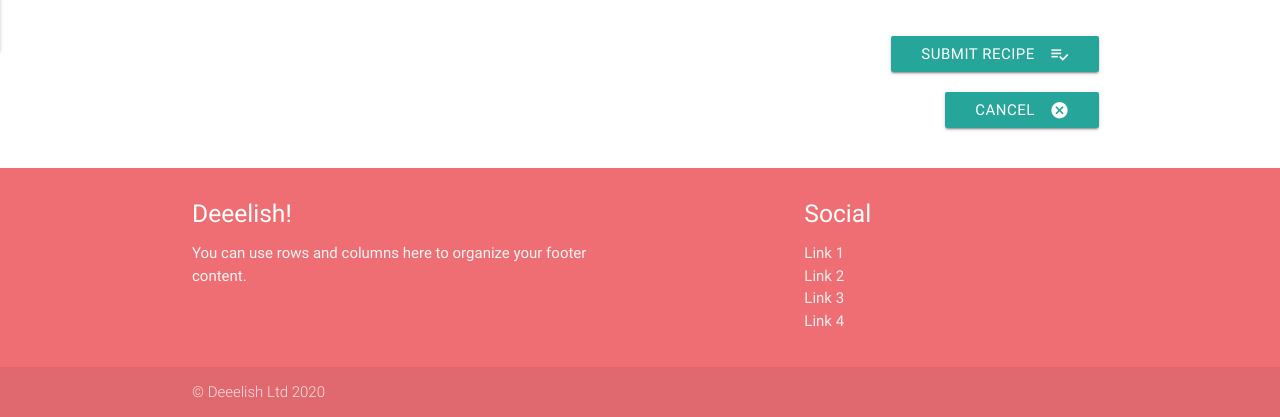
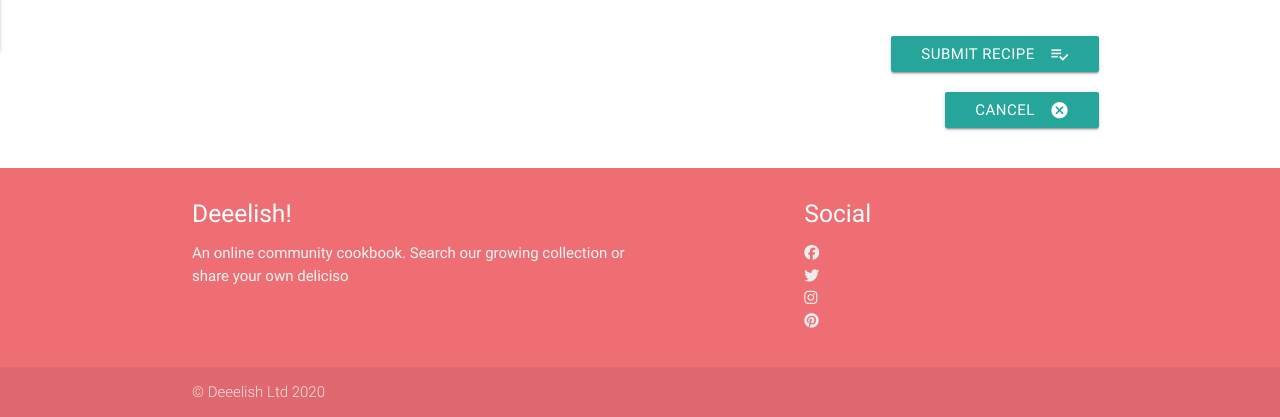
Before and after one commit to Carly07/Deeelish, a Flask app: page /add_recipe in a window 1280 px wide. Shown: the part 809-1226 px from the top of the page. Run offline with Flask 2, Linux system fonts and the light colour scheme; data that the repository does not hold is empty; some libraries are stand-ins or nearby versions.

Commit message:
add content to footer and inline styling for social links

```diff
--- a/templates/base.html
+++ b/templates/base.html
@@ -8,6 +8,7 @@
 
 	<link href="https://fonts.googleapis.com/icon?family=Material+Icons" rel="stylesheet">
 	<link rel="stylesheet" href="https://cdnjs.cloudflare.com/ajax/libs/materialize/0.100.2/css/materialize.min.css">
+    <script src="https://kit.fontawesome.com/dec7c3a058.js" crossorigin="anonymous"></script>
 	<link rel="stylesheet" href="{{url_for('static', filename='css/style.css')}}" type="text/css">
 
 	<title>Deeelish</title>
@@ -65,16 +66,19 @@
 			<div class="row">
 				<div class="col l6 s12">
 					<h5 class="white-text">Deeelish!</h5>
-					<p class="grey-text text-lighten-4">You can use rows and columns here to organize your footer
-						content.</p>
+					<p class="grey-text text-lighten-4">An online community cookbook. Search our growing collection or share your own deliciso </p>
 				</div>
 				<div class="col l4 offset-l2 s12">
 					<h5 class="white-text">Social</h5>
 					<ul>
-						<li><a class="grey-text text-lighten-3" href="#!">Link 1</a></li>
-						<li><a class="grey-text text-lighten-3" href="#!">Link 2</a></li>
-						<li><a class="grey-text text-lighten-3" href="#!">Link 3</a></li>
-						<li><a class="grey-text text-lighten-3" href="#!">Link 4</a></li>
+						<li><a class="grey-text text-lighten-3" href="https://www.facebook.com"><i class="fab fa-facebook" aria-hidden="true"></i>
+                            <span class="sr-only">Facebook</span></a></li>
+						<li><a class="grey-text text-lighten-3" href="https://twitter.com/?lang=en-gb"><i class="fab fa-twitter" aria-hidden="true"></i>
+                            <span class="sr-only">Twitter</span></a></li>
+						<li><a class="grey-text text-lighten-3" href="https://www.instagram.com"><i class="fab fa-instagram" aria-hidden="true"></i>
+                            <span class="sr-only">Instagram</span></a></li>
+						<li><a class="grey-text text-lighten-3" href="https://www.pinterest.co.uk"><i class="fab fa-pinterest" aria-hidden="true"></i>
+                            <span class="sr-only">Pinterest</span></a></li>
 					</ul>
 				</div>
 			</div>
```
